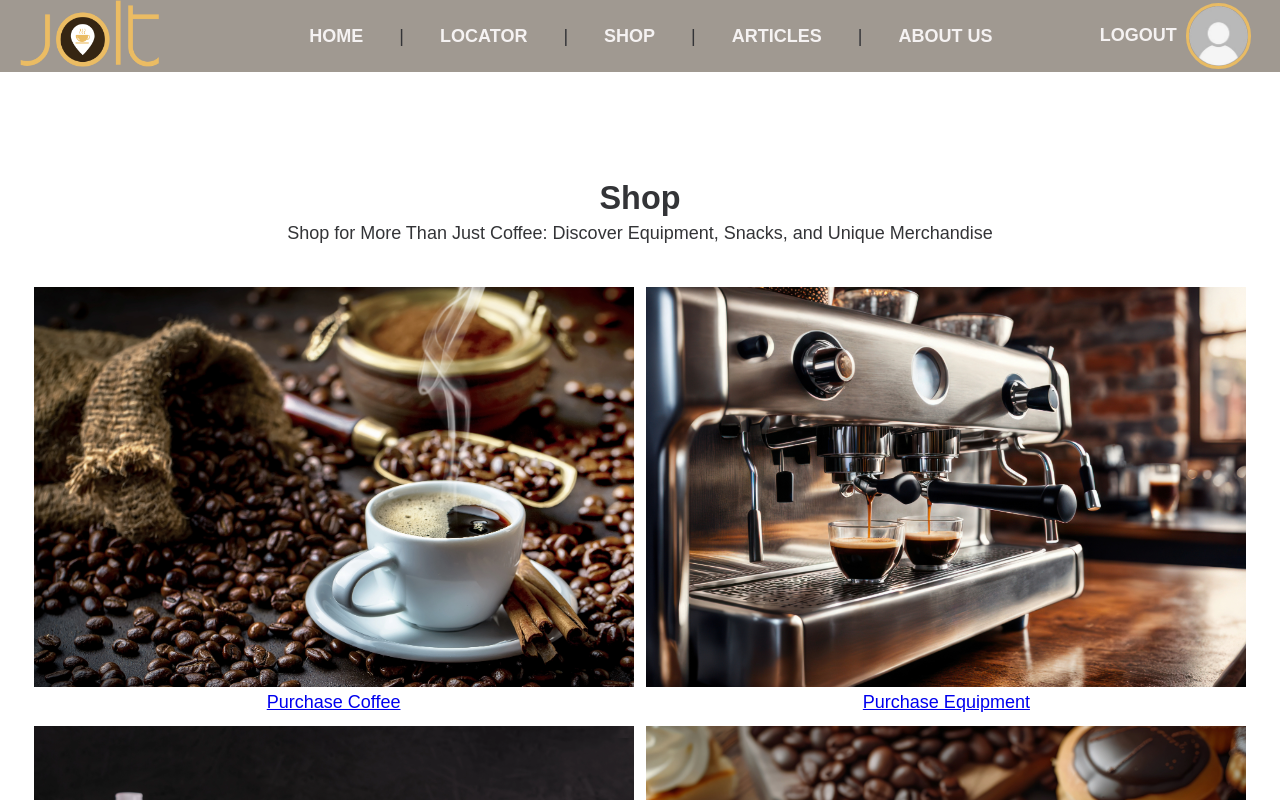
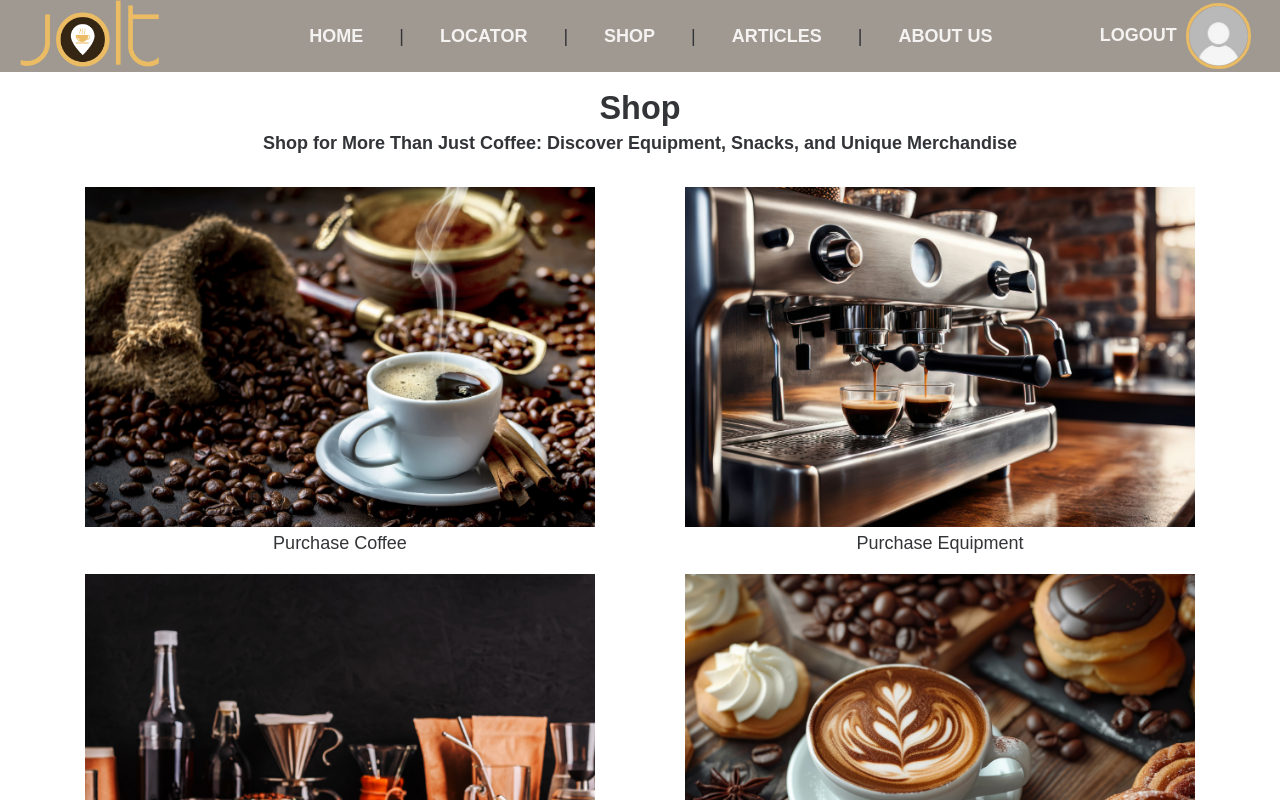
Before and after one commit to CraftyCurtis05/jolt-coffee-shop-locator, a Vue app in the folder vue/: page /shop in a window 1280 px wide. Built offline with nearby package versions, Linux system fonts and the light colour scheme; no server answers; sample sign-in values are in the browser's storage.

Commit message:
ShopView and Shop component completed

```diff
--- a/vue/src/components/about_view/David.vue
+++ b/vue/src/components/about_view/David.vue
@@ -11,7 +11,7 @@
 
         <section class="about-container">
             <header>
-                <h2>David DeFosha</h2>
+                <h3>David DeFosha</h3>
             </header>
 
             <details>
@@ -71,7 +71,7 @@ img:hover {
     border: .2vw #e8bb64 solid;
 }
 
-h2 {
+h3 {
     font-size: 1.3rem;
 }
 
--- a/vue/src/components/about_view/Jennifer.vue
+++ b/vue/src/components/about_view/Jennifer.vue
@@ -11,7 +11,7 @@
 
         <section class="about-container">
             <header>
-                <h2>Jennifer Curtis</h2>
+                <h3>Jennifer Curtis</h3>
             </header>
 
             <details>
@@ -70,7 +70,7 @@ img:hover {
     border: .2vw #e8bb64 solid;
 }
 
-h2 {
+h3 {
     font-size: 1.3rem;
 }
 
--- a/vue/src/components/about_view/Naomi.vue
+++ b/vue/src/components/about_view/Naomi.vue
@@ -11,7 +11,7 @@
 
         <section class="about-container">
             <header>
-                <h2>Naomi Adams</h2>
+                <h3>Naomi Adams</h3>
             </header>
 
             <details>
@@ -70,7 +70,7 @@ img:hover {
     border: .2vw #e8bb64 solid;
 }
 
-h2 {
+h3 {
     font-size: 1.3rem;
 }
 
--- a/vue/src/components/about_view/Steven.vue
+++ b/vue/src/components/about_view/Steven.vue
@@ -11,7 +11,7 @@
 
         <section class="about-container">
             <header>
-                <h2>Steven Riggle</h2>
+                <h3>Steven Riggle</h3>
             </header>
 
             <details>
@@ -73,7 +73,7 @@ img:hover {
     border: .2vw #e8bb64 solid;
 }
 
-h2 {
+h3 {
     font-size: 1.3rem;
 }
 
--- a/vue/src/components/home_view/Carousel.vue
+++ b/vue/src/components/home_view/Carousel.vue
@@ -73,6 +73,11 @@ export default {
   border: .4vw #e8bb64 solid;
 }
 
+button:hover {
+  background-color: #e8bb64;
+  color: #525459;
+}
+
 .prev-btn,
 .next-btn {
   display: flex;
@@ -101,11 +106,6 @@ export default {
   right: 1%;
 }
 
-button:hover {
-  background-color: #e8bb64;
-  color: #525459;
-}
-
 button img {
   display: block;
   position: absolute;
@@ -119,39 +119,18 @@ button img {
 
 .hover {
   opacity: 0; /* Initially hidden */
-  position: absolute; /* Overlay */
-}
-
-.default:hover {
-  opacity: 0; /* Hide default on hover */
 }
 
 .hover:hover {
   opacity: 1; /* Show hover image */
 }
 
-
-/* !!!!!! REDO RESPONSIVE STYLING !!!!!! */
-
 /* Media Queries for Responsiveness */
 @media (max-width: 768px) {
-  .carousel-image {
-    height: auto; /* Allow the height to adjust for smaller screens */
-  }
 
-  .prev-btn,
-  .next-btn {
-    width: 30px;
-    height: 30px;
-    font-size: 12px; /* Adjust button size */
-  }
 }
 
-@media (max-width: 480px) {
-  .prev-btn,
-  .next-btn {
-    width: 25px;
-    height: 25px;
-  }
+@media (max-width: 425px) {
+
 }
 </style>
--- /dev/null
+++ b/vue/src/components/shop_view/Shop.vue
@@ -0,0 +1,105 @@
+<!-- Shop.vue Component -->
+
+<template>
+
+    <article class="shop-container">
+
+        <section class="shop">
+            <a href="https://store.coffeebean.com/collections/coffee" target="_blank">
+                <img src="@/assets/shop_view/shop_01.png" title="Click to Purchase Coffee">
+            </a>
+
+            <a href="https://store.coffeebean.com/collections/coffee" target="_blank" title="Click to Purchase Coffee">
+                <h3>Purchase Coffee</h3>
+            </a>
+        </section>
+
+        <section class="shop">
+            <a href="https://www.ozocoffee.com/brew-equipment/" target="_blank">
+                <img src="@/assets/shop_view/shop_02.png" title="Click to Purchase Coffee Equipment">
+            </a>
+
+            <a href="https://www.ozocoffee.com/brew-equipment/" target="_blank" title="Click to Purchase Coffee Equipment">
+                <h3>Purchase Equipment</h3>
+            </a>
+        </section>
+
+        <section class="shop">
+            <a href="https://www.etsy.com/market/coffee_novelties" target="_blank">
+                <img src="@/assets/shop_view/shop_03.png" title="Click to Purchase Merchandise">
+            </a>
+
+            <a href="https://www.etsy.com/market/coffee_novelties" target="_blank" title="Click to Purchase Merchandise">
+                <h3>Purchase Merchandise</h3>
+            </a>
+        </section>
+
+        <section class="shop">
+            <a href="https://shop.shatila.com/default.aspx" target="_blank">
+                <img src="@/assets/shop_view/shop_04.png" title="Click to Purchase Snacks">
+            </a>
+
+            <a href="https://shop.shatila.com/default.aspx" target="_blank" title="Click to Purchase Snacks">
+                <h3>Purchase Snacks</h3>
+            </a>
+        </section>
+
+    </article>
+</template>
+
+<script>
+export default {
+    name: 'Shop'
+}
+</script>
+
+<style scoped>
+.shop-container {
+    display: flex;
+    flex-direction: row;
+    flex-wrap: wrap;
+    justify-content: center;
+}
+
+.shop {
+    display: flex;
+    flex-direction: column;
+    font-size: 1rem;
+    max-width: 70%;
+    line-height: 1.2;
+    padding-bottom: 1.5vw;
+}
+
+.shop img {
+    width: 85%;
+    height: auto;
+}
+
+.shop img:hover {
+    border: .3rem #e8bb64 solid;
+}
+
+a {
+    text-decoration: none;
+}
+
+h3 {
+    font-size: 1rem;
+    font-weight: lighter;
+    color: #333437;
+    margin: 0;
+}
+
+h3:hover {
+    font-weight: bolder;
+}
+
+/* Media Queries for Responsiveness */
+@media (max-width: 768px) {
+
+}
+
+@media (max-width: 425px) {
+
+}
+</style>
--- a/vue/src/views/ShopView.vue
+++ b/vue/src/views/ShopView.vue
@@ -4,106 +4,43 @@
   <body>
     <header>
       <h1>Shop</h1>
-      <p>Shop for More Than Just Coffee: Discover Equipment, Snacks, and Unique Merchandise</p>
+      <h2>Shop for More Than Just Coffee: Discover Equipment, Snacks, and Unique Merchandise</h2>
     </header>
 
     <main>
+      <section class="shop-container">
+        <Shop />
+      </section>
+    </main>
 
-        <section class="shop">
-          <div class="shop1">
-            <a href="https://store.coffeebean.com/collections/coffee" target="_blank">
-              <img src="@/assets/shop_view/shop_01.png">
-            </a>
-          </div>
-          <div class="shop1">
-            <a href="https://store.coffeebean.com/collections/coffee" target="_blank">
-              Purchase Coffee
-            </a>
-          </div>
-        </section>
-
-        <section class="shop">
-          <div class="shop2">
-            <a href="https://www.ozocoffee.com/brew-equipment/" target="_blank">
-              <img src="@/assets/shop_view/shop_02.png">
-            </a>
-          </div>
-          <div class="shop2">
-            <a href="https://www.ozocoffee.com/brew-equipment/" target="_blank">
-              Purchase Equipment
-            </a>
-          </div>
-        </section>
-
-        <section class="shop">
-          <div class="shop3">
-            <a href="https://www.etsy.com/market/coffee_novelties" target="_blank">
-              <img src="@/assets/shop_view/shop_03.png">
-            </a>
-          </div>
-          <div class="shop3">
-            <a href="https://www.etsy.com/market/coffee_novelties" target="_blank">
-              Purchase Merchandise
-            </a>
-          </div>
-        </section>
-
-        <section class="shop">
-          <div class="shop4">
-            <a href="https://shop.shatila.com/default.aspx" target="_blank">
-              <img src="@/assets/shop_view/shop_04.png">
-            </a>
-          </div>
-          <div class="shop4">
-            <a href="https://shop.shatila.com/default.aspx" target="_blank">
-              Purchase Snacks
-            </a>
-          </div>
-        </section>
-
-    </main>
   </body>
 </template>
 
 <script>
+import Shop from '../components/shop_view/Shop.vue';
+
 export default {
-  name: 'ShopView'
-}
+  name: 'ShopView',
+  components: {
+    Shop
+  }
+};
 </script>
 
 <style scoped>
-body {
-  display: flex;
-  flex-direction: column;
-  justify-content: center;
-  align-items: center;
-  font-family: 'Ubuntu', sans-serif;
-  color: #333437;
-  padding-top: 5rem;
-}
-
-h1 {
-  font-weight: bolder;
-  font-size: 1.8rem;
-  text-align: center;
-  margin: 0;
-}
-
-p {
-  margin-top: .5vw;
-}
-
 main {
-  display: flex;
-  flex-direction: row;
-  flex-wrap: wrap;
-  justify-content: center;
-}
-
-.shop {
   display: flex;
   flex-direction: column;
   align-items: center;
-  padding: .5vw;
+}
+
+.carousel-container {
+  margin: 0 auto;
+}
+
+.description-container {
+  font-size: 1rem;
+  max-width: 70%;
+  line-height: 1.5;
 }
 </style>
```
